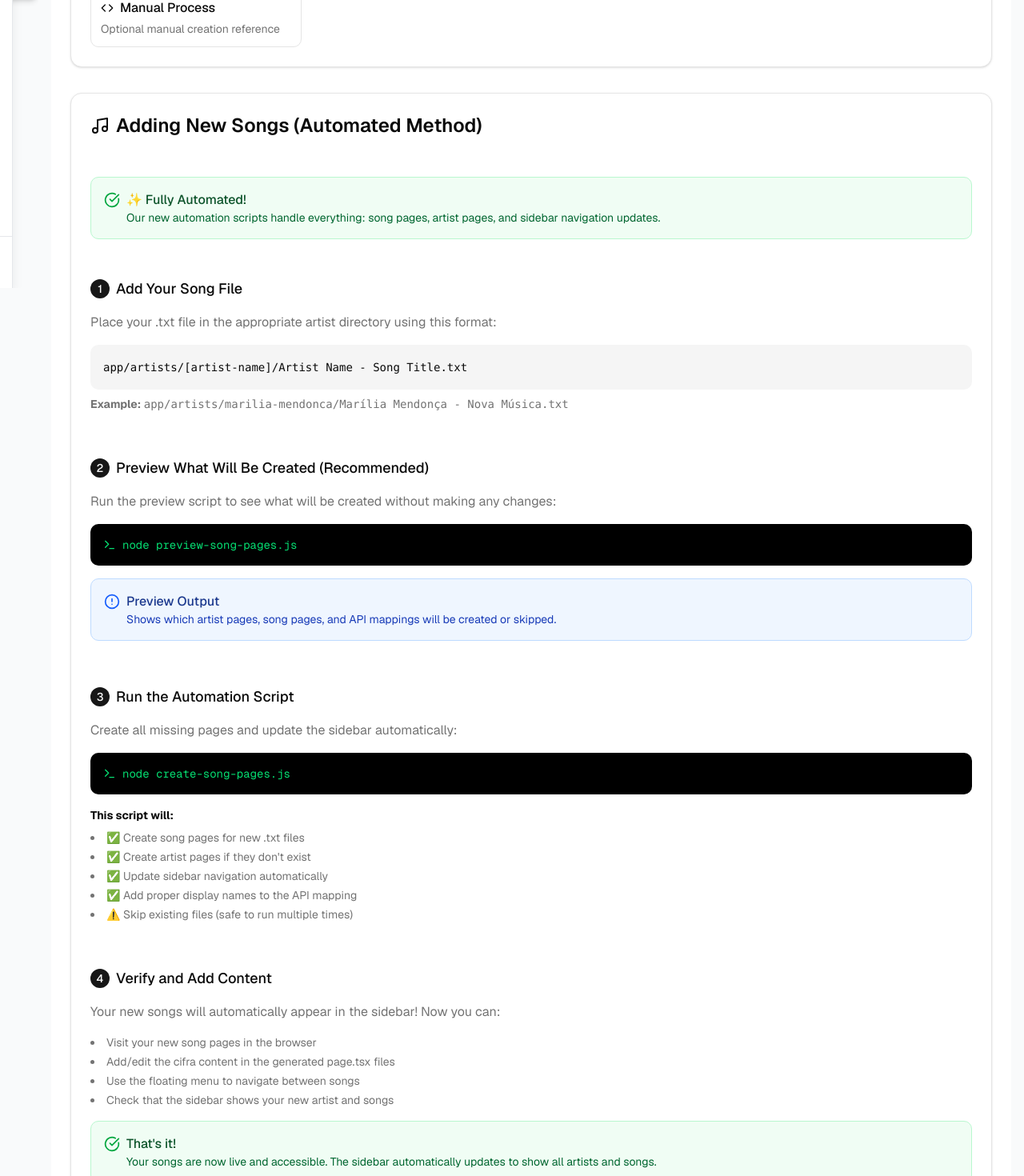
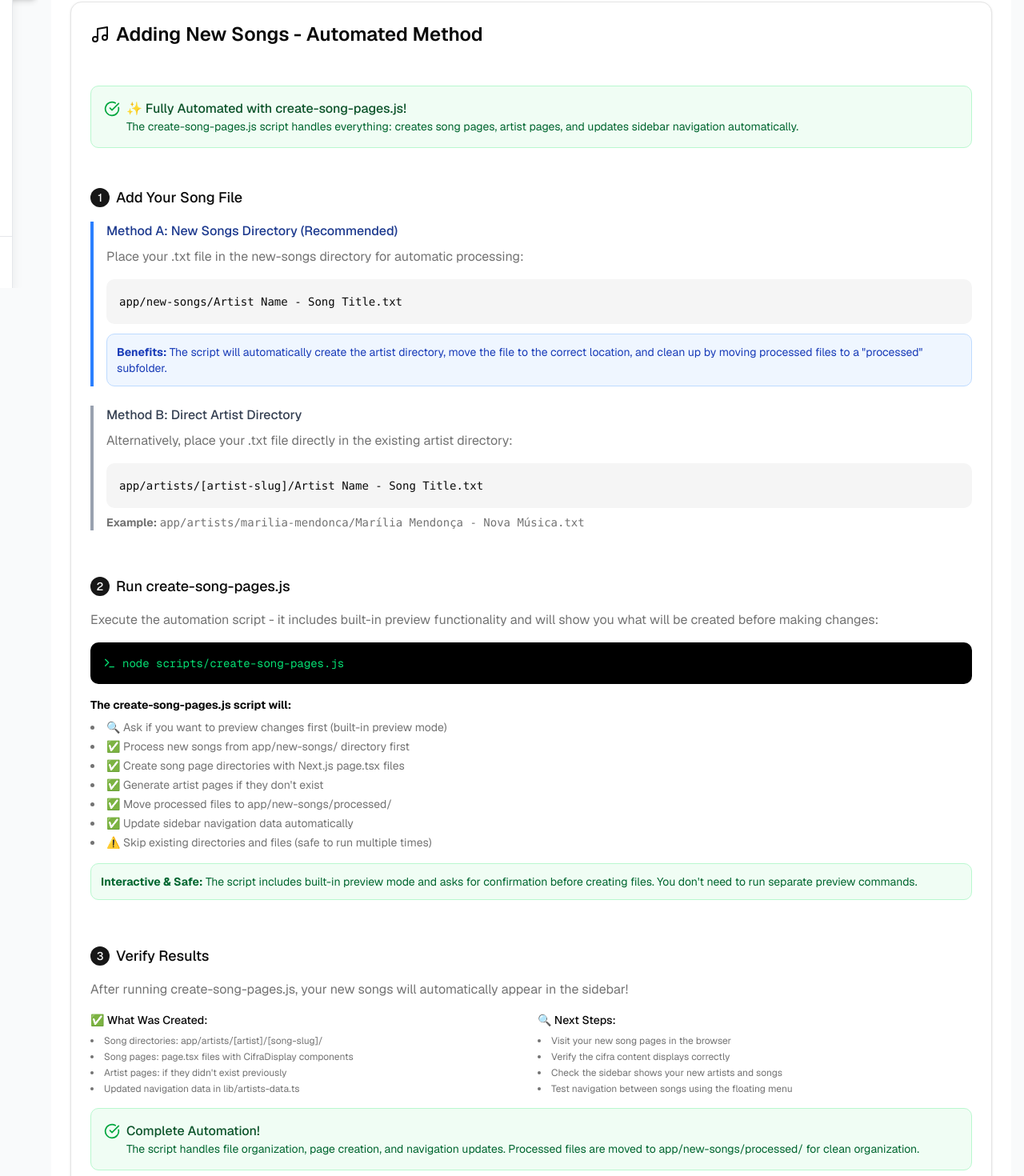
Before and after one commit to carlosvelosos/cifra-manager, a Next.js app: page /docs in a window 1280 px wide. Shown: the part 440-1910 px from the top of the page at 80% size. Built offline with nearby package versions, Linux system fonts and the light colour scheme.

Commit message:
Update doc page

```diff
--- a/app/docs/page.tsx
+++ b/app/docs/page.tsx
@@ -102,42 +102,30 @@ export default function DocsPage() {
               </p>
             </a>
           </div>
-          <div className="grid grid-cols-1 md:grid-cols-4 gap-4 mt-4">
-            <a
-              href="#manual-process"
-              className="p-3 rounded-lg border hover:bg-muted transition-colors"
-            >
-              <div className="flex items-center gap-2 font-medium">
-                <Code className="w-4 h-4" />
-                Manual Process
-              </div>
-              <p className="text-sm text-muted-foreground mt-1">
-                Optional manual creation reference
-              </p>
-            </a>
-          </div>
         </Card>
         {/* Adding New Songs */}
         <Card className="p-6 mb-8" id="adding-songs">
           <h2 className="text-2xl font-semibold mb-6 flex items-center gap-2">
             <Music className="w-6 h-6" />
-            Adding New Songs (Automated Method)
+            Adding New Songs - Automated Method
           </h2>
           <div className="bg-green-50 border border-green-200 p-4 rounded-lg mb-6">
             <div className="flex items-start gap-2">
               <CheckCircle className="w-5 h-5 text-green-600 mt-0.5" />
               <div>
                 <p className="font-medium text-green-900">
-                  ✨ Fully Automated!
+                  ✨ Fully Automated with create-song-pages.js!
                 </p>
                 <p className="text-green-800 text-sm">
-                  Our new automation scripts handle everything: song pages,
-                  artist pages, and sidebar navigation updates.
-                </p>
-              </div>
-            </div>
-          </div>
-          {/* Step 1: Add Song File */}
+                  The create-song-pages.js script handles everything: creates
+                  song pages, artist pages, and updates sidebar navigation
+                  automatically.
+                </p>
+              </div>
+            </div>
+          </div>
+
+          {/* Step 1: Add Song File - Two Methods */}
           <div className="mb-8">
             <h3 className="text-lg font-medium mb-4 flex items-center gap-2">
               <span className="bg-primary text-primary-foreground w-6 h-6 rounded-full flex items-center justify-center text-sm">
@@ -145,111 +133,152 @@ export default function DocsPage() {
               </span>
               Add Your Song File
             </h3>
-            <p className="text-muted-foreground mb-4">
-              Place your .txt file in the appropriate artist directory using
-              this format:
-            </p>
-            <div className="bg-muted p-4 rounded-lg">
-              <code className="text-sm">
-                app/artists/[artist-name]/Artist Name - Song Title.txt
-              </code>
-            </div>
-            <p className="text-sm text-muted-foreground mt-2">
-              <strong>Example:</strong>{" "}
-              <code>
-                app/artists/marilia-mendonca/Marília Mendonça - Nova Música.txt
-              </code>
-            </p>
-          </div>{" "}
-          {/* Step 2: Preview Changes */}
+            <div className="space-y-6">
+              {/* Method A: New Songs Directory (Recommended) */}
+              <div className="border-l-4 border-blue-500 pl-4">
+                <h4 className="font-medium text-blue-900 mb-2">
+                  Method A: New Songs Directory (Recommended)
+                </h4>
+                <p className="text-muted-foreground mb-4">
+                  Place your .txt file in the new-songs directory for automatic
+                  processing:
+                </p>
+                <div className="bg-muted p-4 rounded-lg mb-3">
+                  <code className="text-sm">
+                    app/new-songs/Artist Name - Song Title.txt
+                  </code>
+                </div>
+                <div className="bg-blue-50 border border-blue-200 p-3 rounded-lg">
+                  <p className="text-sm text-blue-800">
+                    <strong>Benefits:</strong> The script will automatically
+                    create the artist directory, move the file to the correct
+                    location, and clean up by moving processed files to a
+                    "processed" subfolder.
+                  </p>
+                </div>
+              </div>
+
+              {/* Method B: Direct Artist Directory */}
+              <div className="border-l-4 border-gray-400 pl-4">
+                <h4 className="font-medium text-gray-700 mb-2">
+                  Method B: Direct Artist Directory
+                </h4>
+                <p className="text-muted-foreground mb-4">
+                  Alternatively, place your .txt file directly in the existing
+                  artist directory:
+                </p>
+                <div className="bg-muted p-4 rounded-lg">
+                  <code className="text-sm">
+                    app/artists/[artist-slug]/Artist Name - Song Title.txt
+                  </code>
+                </div>
+                <p className="text-sm text-muted-foreground mt-2">
+                  <strong>Example:</strong>{" "}
+                  <code>
+                    app/artists/marilia-mendonca/Marília Mendonça - Nova
+                    Música.txt
+                  </code>
+                </p>
+              </div>
+            </div>
+          </div>
+          {/* Step 2: Run Automation */}
           <div className="mb-8">
             <h3 className="text-lg font-medium mb-4 flex items-center gap-2">
               <span className="bg-primary text-primary-foreground w-6 h-6 rounded-full flex items-center justify-center text-sm">
                 2
               </span>
-              Preview What Will Be Created (Recommended)
+              Run create-song-pages.js
             </h3>
             <p className="text-muted-foreground mb-4">
-              Run the preview script to see what will be created without making
-              any changes:
+              Execute the automation script - it includes built-in preview
+              functionality and will show you what will be created before making
+              changes:
             </p>
             <div className="bg-black text-green-400 p-4 rounded-lg font-mono text-sm mb-4">
               <div className="flex items-center gap-2">
                 <Terminal className="w-4 h-4" />
-                <span>node preview-song-pages.js</span>
-              </div>
-            </div>
-            <div className="bg-blue-50 border border-blue-200 p-4 rounded-lg">
-              <div className="flex items-start gap-2">
-                <AlertCircle className="w-5 h-5 text-blue-600 mt-0.5" />
-                <div>
-                  <p className="font-medium text-blue-900">Preview Output</p>
-                  <p className="text-blue-800 text-sm">
-                    Shows which artist pages, song pages, and API mappings will
-                    be created or skipped.
-                  </p>
-                </div>
-              </div>
-            </div>
-          </div>
-          {/* Step 3: Run Automation */}
-          <div className="mb-8">
+                <span>node scripts/create-song-pages.js</span>
+              </div>
+            </div>
+            <div className="space-y-3">
+              <div className="text-sm">
+                <strong>The create-song-pages.js script will:</strong>
+                <ul className="list-disc list-inside mt-2 space-y-1 text-muted-foreground">
+                  <li>
+                    🔍 Ask if you want to preview changes first (built-in
+                    preview mode)
+                  </li>
+                  <li>
+                    ✅ Process new songs from app/new-songs/ directory first
+                  </li>
+                  <li>
+                    ✅ Create song page directories with Next.js page.tsx files
+                  </li>
+                  <li>✅ Generate artist pages if they don&apos;t exist</li>
+                  <li>✅ Move processed files to app/new-songs/processed/</li>
+                  <li>✅ Update sidebar navigation data automatically</li>
+                  <li>
+                    ⚠️ Skip existing directories and files (safe to run multiple
+                    times)
+                  </li>
+                </ul>
+              </div>
+              <div className="bg-green-50 border border-green-200 p-3 rounded-lg mt-4">
+                <p className="text-sm text-green-800">
+                  <strong>Interactive & Safe:</strong> The script includes
+                  built-in preview mode and asks for confirmation before
+                  creating files. You don't need to run separate preview
+                  commands.
+                </p>
+              </div>
+            </div>
+          </div>
+          {/* Step 3: Verify Results */}
+          <div>
             <h3 className="text-lg font-medium mb-4 flex items-center gap-2">
               <span className="bg-primary text-primary-foreground w-6 h-6 rounded-full flex items-center justify-center text-sm">
                 3
               </span>
-              Run the Automation Script
+              Verify Results
             </h3>
             <p className="text-muted-foreground mb-4">
-              Create all missing pages and update the sidebar automatically:
+              After running create-song-pages.js, your new songs will
+              automatically appear in the sidebar!
             </p>
-            <div className="bg-black text-green-400 p-4 rounded-lg font-mono text-sm mb-4">
-              <div className="flex items-center gap-2">
-                <Terminal className="w-4 h-4" />
-                <span>node create-song-pages.js</span>
-              </div>
-            </div>
-            <div className="space-y-3">
-              <div className="text-sm">
-                <strong>This script will:</strong>
-                <ul className="list-disc list-inside mt-2 space-y-1 text-muted-foreground">
-                  <li>✅ Create song pages for new .txt files</li>
-                  <li>✅ Create artist pages if they don&apos;t exist</li>
-                  <li>✅ Update sidebar navigation automatically</li>
-                  <li>✅ Add proper display names to the API mapping</li>
-                  <li>⚠️ Skip existing files (safe to run multiple times)</li>
+            <div className="grid grid-cols-1 md:grid-cols-2 gap-4 mb-4">
+              <div className="space-y-2">
+                <h4 className="font-medium text-sm">✅ What Was Created:</h4>
+                <ul className="list-disc list-inside space-y-1 text-xs text-muted-foreground">
+                  <li>Song directories: app/artists/[artist]/[song-slug]/</li>
+                  <li>
+                    Song pages: page.tsx files with CifraDisplay components
+                  </li>
+                  <li>Artist pages: if they didn't exist previously</li>
+                  <li>Updated navigation data in lib/artists-data.ts</li>
                 </ul>
               </div>
-            </div>
-          </div>
-          {/* Step 4: Verify Results */}
-          <div>
-            <h3 className="text-lg font-medium mb-4 flex items-center gap-2">
-              <span className="bg-primary text-primary-foreground w-6 h-6 rounded-full flex items-center justify-center text-sm">
-                4
-              </span>
-              Verify and Add Content
-            </h3>
-            <p className="text-muted-foreground mb-4">
-              Your new songs will automatically appear in the sidebar! Now you
-              can:
-            </p>
-            <ul className="list-disc list-inside space-y-1 text-sm text-muted-foreground">
-              <li>Visit your new song pages in the browser</li>
-              <li>
-                Add/edit the cifra content in the generated page.tsx files
-              </li>
-              <li>Use the floating menu to navigate between songs</li>
-              <li>Check that the sidebar shows your new artist and songs</li>
-            </ul>
-            <div className="bg-green-50 border border-green-200 p-4 rounded-lg mt-4">
+              <div className="space-y-2">
+                <h4 className="font-medium text-sm">🔍 Next Steps:</h4>
+                <ul className="list-disc list-inside space-y-1 text-xs text-muted-foreground">
+                  <li>Visit your new song pages in the browser</li>
+                  <li>Verify the cifra content displays correctly</li>
+                  <li>Check the sidebar shows your new artists and songs</li>
+                  <li>Test navigation between songs using the floating menu</li>
+                </ul>
+              </div>
+            </div>
+            <div className="bg-green-50 border border-green-200 p-4 rounded-lg">
               <div className="flex items-start gap-2">
                 <CheckCircle className="w-5 h-5 text-green-600 mt-0.5" />
                 <div>
-                  <p className="font-medium text-green-900">That&apos;s it!</p>
+                  <p className="font-medium text-green-900">
+                    Complete Automation!
+                  </p>
                   <p className="text-green-800 text-sm">
-                    Your songs are now live and accessible. The sidebar
-                    automatically updates to show all artists and songs.
+                    The script handles file organization, page creation, and
+                    navigation updates. Processed files are moved to
+                    app/new-songs/processed/ for clean organization.
                   </p>
                 </div>
               </div>
@@ -274,7 +303,7 @@ export default function DocsPage() {
                 testing and verification.
               </p>
               <div className="bg-black text-green-400 p-2 rounded text-xs font-mono">
-                node preview-song-pages.js
+                node scripts/preview-song-pages.js
               </div>
             </div>
 
@@ -284,11 +313,11 @@ export default function DocsPage() {
                 create-song-pages.js
               </h3>
               <p className="text-sm text-muted-foreground mb-3">
-                Creates all missing pages and updates sidebar navigation
-                automatically.
+                Processes app/new-songs/ directory, creates all missing pages
+                and updates sidebar navigation automatically.
               </p>
               <div className="bg-black text-green-400 p-2 rounded text-xs font-mono">
-                node create-song-pages.js
+                node scripts/create-song-pages.js
               </div>
             </div>
 
@@ -786,119 +815,6 @@ export default function DocsPage() {
             </div>
           </div>
         </Card>{" "}
-        {/* Manual Process - Now Optional */}
-        <Card className="p-6 mb-8" id="manual-process">
-          <h2 className="text-2xl font-semibold mb-6 flex items-center gap-2">
-            <Code className="w-6 h-6" />
-            Manual Creation Process (Optional)
-          </h2>
-
-          <div className="bg-orange-50 border border-orange-200 p-4 rounded-lg mb-6">
-            <div className="flex items-start gap-2">
-              <AlertCircle className="w-5 h-5 text-orange-600 mt-0.5" />
-              <div>
-                <p className="font-medium text-orange-900">
-                  ⚠️ Manual Process No Longer Recommended
-                </p>
-                <p className="text-orange-800 text-sm">
-                  The automation scripts above handle everything automatically.
-                  This manual process is only provided for reference or special
-                  cases.
-                </p>
-              </div>
-            </div>
-          </div>
-
-          <div className="space-y-6">
-            <div>
-              <h3 className="font-medium mb-3">1. Create Artist Directory</h3>
-              <div className="bg-black text-green-400 p-3 rounded-lg font-mono text-sm">
-                mkdir -p app/artists/artist-slug
-              </div>
-            </div>
-
-            <div>
-              <h3 className="font-medium mb-3">
-                2. Create Artist Page (Auto-generated by script)
-              </h3>
-              <p className="text-sm text-muted-foreground mb-2">
-                Create <code>app/artists/artist-slug/page.tsx</code>:
-              </p>
-              <pre className="bg-muted p-4 rounded-lg text-sm overflow-x-auto">
-                {`"use client";
-
-import ArtistPage from "@/components/artist-page";
-
-export default function ArtistPageComponent() {
-  return (
-    <ArtistPage
-      artistSlug="artist-slug"
-      artistDisplayName="Artist Display Name"
-      description="Description for Artist Display Name with their songs and cifras."
-    />
-  );
-}`}
-              </pre>
-            </div>
-
-            <div>
-              <h3 className="font-medium mb-3">
-                3. Create Song Directory (Song name only)
-              </h3>
-              <div className="bg-black text-green-400 p-3 rounded-lg font-mono text-sm">
-                mkdir -p app/artists/artist-slug/song-name
-              </div>
-            </div>
-
-            <div>
-              <h3 className="font-medium mb-3">4. Create Song Page</h3>
-              <p className="text-sm text-muted-foreground mb-2">
-                Create <code>app/artists/artist-slug/song-name/page.tsx</code>:
-              </p>
-              <pre className="bg-muted p-4 rounded-lg text-sm overflow-x-auto">
-                {`import CifraDisplay from "@/components/cifra-display";
-import FloatingMenu from "@/components/floating-menu";
-
-const cifra = \`
-Artist - Song Title
-
-[Intro] Am  F  C  G
-
-Am            F
-  Your lyrics here
-C             G
-  More lyrics here
-
-[Chorus]
-F             C
-  Chorus lyrics
-G             Am
-  More chorus
-\`;
-
-const [title, ...restOfCifra] = cifra.split("\\n\\n");
-const chordsSectionIndex = restOfCifra.findIndex((line) =>
-  line.includes("----------------- Acordes -----------------")
-);
-const mainCifra = restOfCifra.slice(0, chordsSectionIndex).join("\\n\\n");
-const chords = restOfCifra.slice(chordsSectionIndex).join("\\n\\n");
-
-export default function SongNamePage() {
-  return (
-    <>
-      <CifraDisplay
-        title={title || ""}
-        mainCifra={mainCifra || ""}
-        chords={chords || ""}
-      />
-      <FloatingMenu />
-    </>
-  );
-}`}
-              </pre>
-            </div>
-          </div>
-        </Card>{" "}
         {/* Features */}
         <Card className="p-6 mb-8">
           <h2 className="text-2xl font-semibold mb-6">Features Included</h2>
@@ -983,43 +899,31 @@ export default function SongNamePage() {
             Quick Commands Reference
           </h2>
 
-          <div className="grid grid-cols-1 md:grid-cols-3 gap-6">
+          <div className="grid grid-cols-1 md:grid-cols-2 gap-6">
             <div>
-              <h3 className="font-medium mb-3 text-blue-700">
-                🔍 Preview Mode (Safe)
+              <h3 className="font-medium mb-3 text-green-700">
+                ✨ Create Everything (Interactive)
               </h3>
               <div className="bg-black text-green-400 p-3 rounded-lg font-mono text-sm mb-2">
-                node preview-song-pages.js
+                node scripts/create-song-pages.js
               </div>
               <p className="text-sm text-muted-foreground">
-                Shows what will be created without making any changes. Always
-                run this first!
-              </p>
-            </div>
-
-            <div>
-              <h3 className="font-medium mb-3 text-green-700">
-                ✨ Create Everything
-              </h3>
-              <div className="bg-black text-green-400 p-3 rounded-lg font-mono text-sm mb-2">
-                node create-song-pages.js
-              </div>
-              <p className="text-sm text-muted-foreground">
-                Creates all missing pages and updates sidebar navigation
-                automatically.
+                Processes new-songs, creates all missing pages, and updates
+                sidebar navigation automatically. Includes built-in preview mode
+                and confirmation prompts.
               </p>
             </div>
 
             <div>
               <h3 className="font-medium mb-3 text-purple-700">
-                🔄 Update Sidebar Data
+                🔄 Update Sidebar Data (Optional)
               </h3>
               <div className="bg-black text-green-400 p-3 rounded-lg font-mono text-sm mb-2">
                 npm run generate-artists
               </div>
               <p className="text-sm text-muted-foreground">
-                Regenerates static artists data for deployment-ready sidebar
-                navigation.
+                Regenerates static artists data for deployment. Usually not
+                needed since create-song-pages.js handles this automatically.
               </p>
             </div>
           </div>
@@ -1027,31 +931,28 @@ export default function SongNamePage() {
           <div className="mt-6 p-4 bg-gray-50 border border-gray-200 rounded-lg">
             <h4 className="font-medium mb-2">💡 Complete Workflow:</h4>
             <ol className="text-sm text-muted-foreground space-y-1 list-decimal list-inside">
-              <li>Add your .txt files to artist directories</li>
               <li>
-                Run{" "}
-                <code className="bg-gray-200 px-1 rounded">
-                  preview-song-pages.js
-                </code>{" "}
-                to see what will happen
+                Add your .txt files to{" "}
+                <code className="bg-gray-200 px-1 rounded">app/new-songs/</code>{" "}
+                directory
               </li>
               <li>
                 Run{" "}
                 <code className="bg-gray-200 px-1 rounded">
-                  create-song-pages.js
+                  node scripts/create-song-pages.js
                 </code>{" "}
-                to create everything
+                - the script will show a preview and ask for confirmation
               </li>
               <li>
-                Run{" "}
-                <code className="bg-gray-200 px-1 rounded">
-                  npm run generate-artists
-                </code>{" "}
-                to update sidebar data
+                The script automatically creates pages and updates sidebar
+                navigation data
               </li>
               <li>
-                Commit and deploy - new songs appear automatically in the
-                sidebar!
+                Your songs appear in the sidebar immediately - processed files
+                are moved to{" "}
+                <code className="bg-gray-200 px-1 rounded">
+                  app/new-songs/processed/
+                </code>
               </li>
             </ol>
           </div>
```
